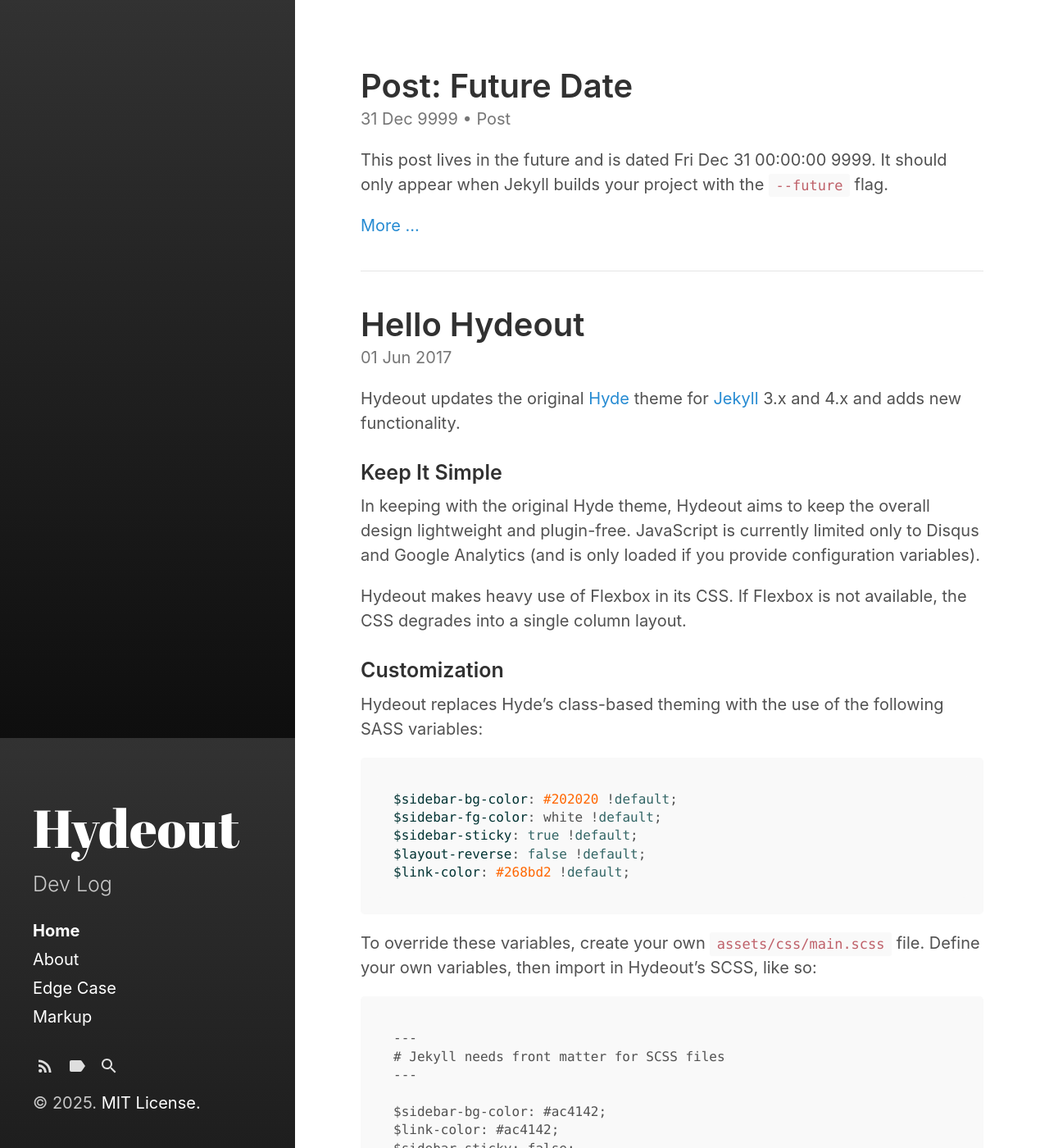
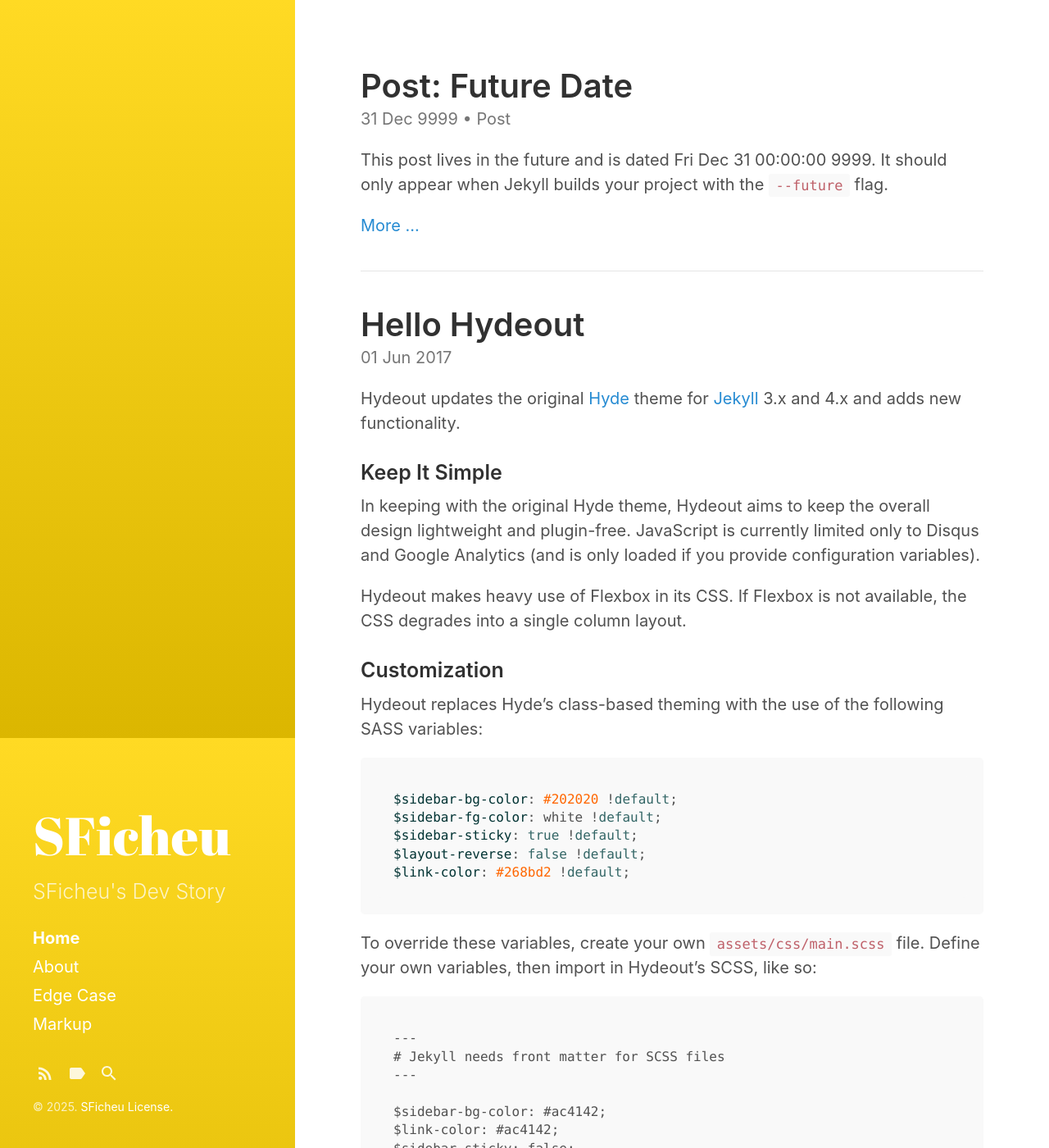
Before and after one commit to Sunyoungs/Sunyoungs.github.io, a Jekyll site: the page built from index.html, in a window 1280 px wide and 1400 px high. Shown: the whole window at 82% size. Built offline with Jekyll 4.4.1, drawn with Linux system fonts in a browser that asks for light colours; the list of posts is cut into pages by our own code.

Commit message:
favicon & information edit

```diff
--- a/_config.yml
+++ b/_config.yml
@@ -3,9 +3,9 @@ markdown:         kramdown
 highlighter:      rouge
 
 # Setup
-title:            Hydeout
+title:            SFicheu
 tagline:          'SFicheu'
-description:      'Dev Log'
+description:      'SFicheu&apos;s Dev Story'
 url:              https://sunyoungs.github.io/
 baseurl:          '/'
                   # the optional subpath of your site, e.g. "/blog"
@@ -16,7 +16,7 @@ baseurl:          '/'
 
 author:
   name:           'SFicheu'
-  url:            https://twitter.com/fongandrewc
+  url:            https://www.linkedin.com/in/%EC%84%A0%EC%98%81-%ED%99%A9-994792323/
 
 paginate:         5
 # paginate_path:    '/page:num'
--- a/_includes/copyright.html
+++ b/_includes/copyright.html
@@ -1,4 +1,4 @@
-<p>
+<p style="font-size: 14px;">
   &copy; {{ site.time | date: '%Y' }}.
-  <a href="{{ "/LICENSE.md" | relative_url }}">MIT License.</a>
+  <a href="{{ "/LICENSE.md" | relative_url }}">SFicheu License.</a>
 </p>
--- a/_sass/hydeout/_variables.scss
+++ b/_sass/hydeout/_variables.scss
@@ -42,7 +42,7 @@ $code-font-family: Menlo, Monaco, 'Courier New', monospace !default;
 $code-color: #bf616a !default;
 
 // Hyde theming
-$sidebar-bg-color: #202020 !default;
+$sidebar-bg-color: #ffd400 !default;
 $sidebar-fg-color: #fff !default;
 $sidebar-sticky: true !default;
 $layout-reverse: false !default;
```
Also changed, not shown: favicon.gif (added), favicon.ico.
